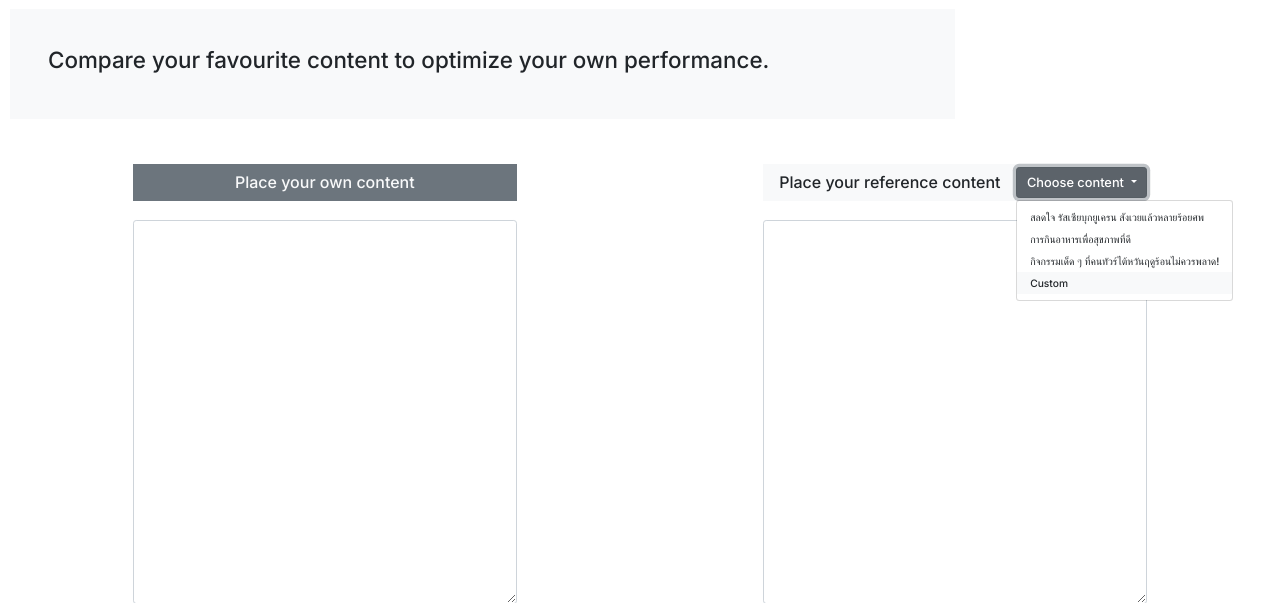
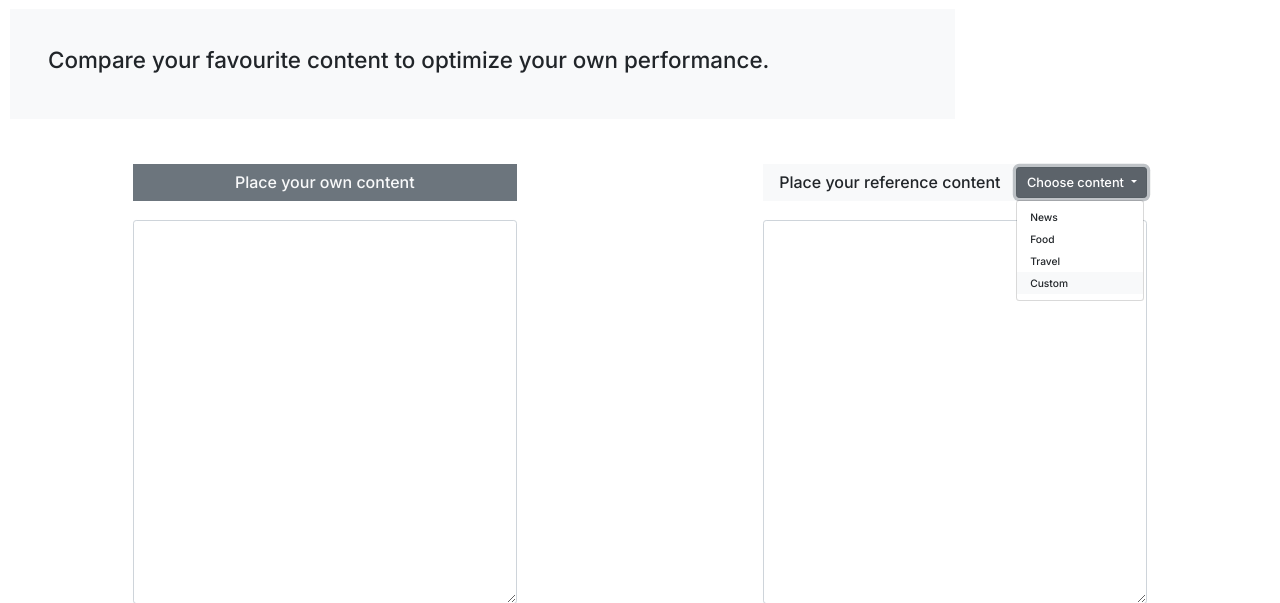
Before and after one commit to SarmSKunatham/Optimizer-font-end, a Flask app: page /product in a window 1280 px wide, after a click on "Choose content". Shown: the part 159-762 px from the top of the page. Run offline with Flask 2, Linux system fonts and the light colour scheme; parts of the project's set-up code (start-up, migrations or seed data) failed here and were passed over; some libraries are stand-ins or nearby versions; some web fonts are replaced.

Commit message:
Update product.html

```diff
--- a/NLP_Project/flaskr/templates/blog/product.html
+++ b/NLP_Project/flaskr/templates/blog/product.html
@@ -27,9 +27,9 @@
                          Choose content
                         </button>
                         <ul class="dropdown-menu" aria-labelledby="dropdownMenuButton1">
-                            <li><button class="dropdown-item" onclick="input();">สลดใจ รัสเซียบุกยูเครน สังเวยแล้วหลายร้อยศพ</button></li>
-                            <li><button class="dropdown-item" onclick="input2()">การกินอาหารเพื่อสุขภาพที่ดี</button></li>
-                            <li><button class="dropdown-item" onclick="input3()">กิจกรรมเด็ด ๆ ที่คนทัวร์ไต้หวันฤดูร้อนไม่ควรพลาด!</button></li>
+                            <li><button class="dropdown-item" onclick="input();">News</button></li>
+                            <li><button class="dropdown-item" onclick="input2()">Food</button></li>
+                            <li><button class="dropdown-item" onclick="input3()">Travel</button></li>
                             <li><button class="dropdown-item bg-light" onclick="reset()">Custom</button></li>
                         </ul>
                     </div>
@@ -57,14 +57,16 @@
         <div class="container-fluid d-lg-flex justify-content-lg-around">
             <div class="card-body">
                 <h5 class="card-title">Keyword Strength</h5>
+                <li class="list-group-item bg-secondary text-light">your strength words (compare to reference word)</li>
+
                 <ol id="list-strength" class="list-group">
-                    <li class="list-group-item bg-secondary text-light">your strength words (compare to reference word)</li>
                 </ol>
               </div>
               <div class="card-body">
                   <h5 class="card-title">Keyword Opportunity</h5>
+                  <li class="list-group-item bg-secondary text-light">your word =====> your opportunity</li>
+
                   <ol id="list-opportunity" class="list-group">
-                    <li class="list-group-item bg-secondary text-light">your word =====> your opportunity</li>
                   </ol>
               </div>
         </div>
@@ -85,6 +87,7 @@
             let idInputRef = "refStrText"
             let ownStrText = document.getElementById("content1").value;
             let refStrText = document.getElementById("content2").value;
+
             let data = {"text1":refStrText, "text2":ownStrText}
             let response
             let err
@@ -109,17 +112,16 @@
             resultContainer.style.display = "block"
             let listStrength = document.getElementById("list-strength")
             let listOpportunity = document.getElementById("list-opportunity")
-
             for(key in response.strength){
                 newcontainer = document.createElement('li')
-                newcontainer.textContent = response.strength[key][1] + '(' + response.strength[key][0] + ')'
+                newcontainer.textContent = response.strength[key][0] + '(' + response.strength[key][1] + ')'
                 newcontainer.className = "list-group-item"
                 listStrength.appendChild(newcontainer)
             }
 
             for(key in response.opportunity){
                 newcontainer = document.createElement('li')
-                newcontainer.textContent = response.opportunity[key][0] + '=====>' + response.opportunity[key][1]
+                newcontainer.textContent = response.opportunity[key][1] + '=====>' + response.opportunity[key][0]
                 newcontainer.className = "list-group-item"
                 listOpportunity.appendChild(newcontainer)
             }
```
